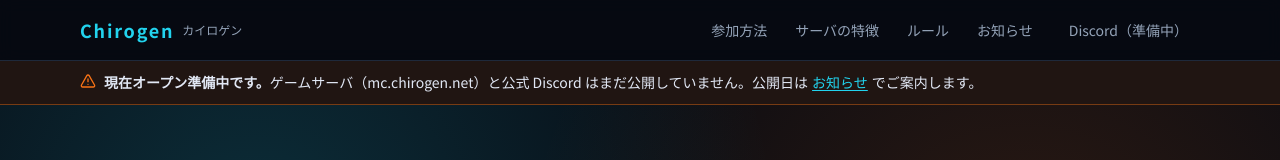
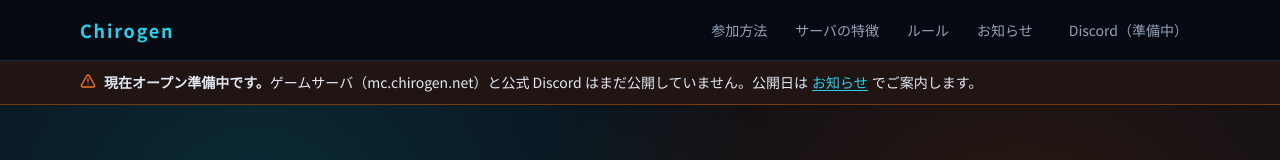
Before and after one commit to 2chiro/chirogen-web, a Next.js app: page / in a window 1280 px wide. Shown: the top 160 px of the page. Built offline with nearby package versions, Linux system fonts and the light colour scheme.

Commit message:
chore: カタカナ表記を削除し Chirogen 表記に統一

```diff
--- a/content/news/2026-08-22-website-open.mdx
+++ b/content/news/2026-08-22-website-open.mdx
@@ -6,7 +6,7 @@ summary: Chirogen の公式サイトを公開しました。ゲームサーバ
 draft: false
 ---
 
-Chirogen（カイロゲン）の公式サイトを公開しました。
+Chirogen の公式サイトを公開しました。
 
 **ゲームサーバ（`mc.chirogen.net`）と公式 Discord は現在準備中で、まだ接続・参加できません。**
 公開日が決まり次第、このお知らせでご案内します。掲載している内容は開発中の仕様に基づく予定であり、
--- a/src/components/site-header.tsx
+++ b/src/components/site-header.tsx
@@ -15,7 +15,6 @@ export function SiteHeader() {
       <div className="mx-auto flex max-w-6xl items-center justify-between px-4 py-3">
         <Link href="/" className="flex items-center gap-2" onClick={() => setOpen(false)}>
           <span className="text-lg font-bold tracking-widest text-magic">{site.name}</span>
-          <span className="hidden text-xs text-muted sm:inline">{site.nameJa}</span>
         </Link>
 
         <nav aria-label="メインナビゲーション" className="hidden items-center gap-1 md:flex">
--- a/src/lib/site.ts
+++ b/src/lib/site.ts
@@ -1,6 +1,5 @@
 type Site = {
   name: string;
-  nameJa: string;
   catchphrase: string;
   description: string;
   url: string;
@@ -17,10 +16,9 @@ type Site = {
 
 export const site: Site = {
   name: "Chirogen",
-  nameJa: "カイロゲン",
   catchphrase: "魔法と銃が融合した PvP サバイバル",
   description:
-    "Chirogen（カイロゲン）は、ジョブ・スキル育成と独自経済、PvP・PK懸賞、カジノを備えた日本語の Minecraft Java Edition サバイバルサーバです。",
+    "Chirogen は、ジョブ・スキル育成と独自経済、PvP・PK懸賞、カジノを備えた日本語の Minecraft Java Edition サバイバルサーバです。",
   url: "https://www.chirogen.net",
   serverAddress: "mc.chirogen.net",
   minecraftVersion: "26.1.2",
```
